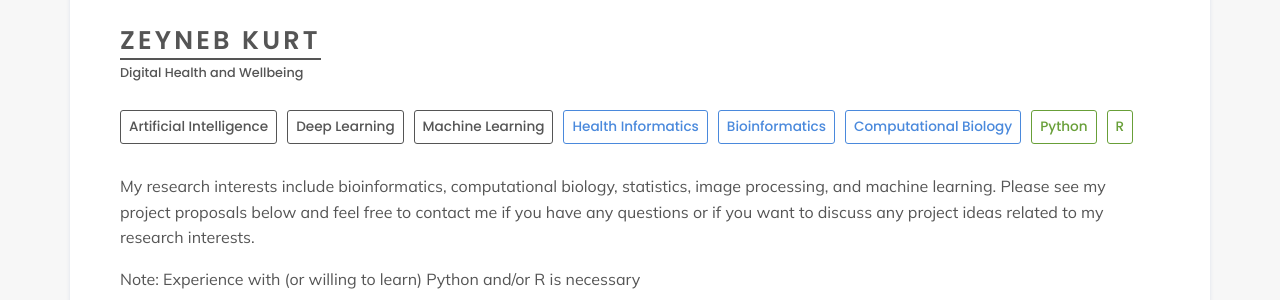
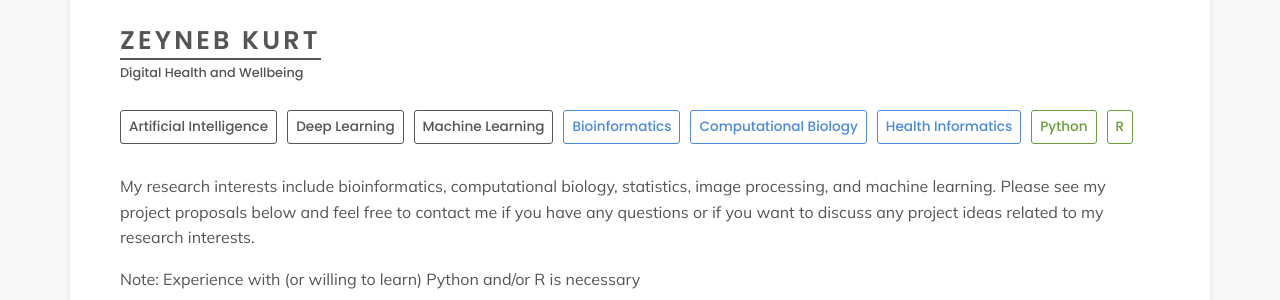
Before and after one commit to NorSC/supervisor-search, a Jekyll site: the page built from _supervisors/zeyneb-kurt.md, in a window 1280 px wide. Shown: the part 138-438 px from the top of the page. Built offline with Jekyll 4.4.1, drawn with Linux system fonts in a browser that asks for light colours; a script that is not in the unit is left out.

```diff
--- a/_supervisors/zeyneb-kurt.md
+++ b/_supervisors/zeyneb-kurt.md
@@ -14,9 +14,9 @@ research_themes:
   - Deep Learning
   - Machine Learning
 additional_keywords:
-  - Health Informatics
   - Bioinformatics
   - Computational Biology
+  - Health Informatics
 technologies_languages:
   - Python
   - R
```
